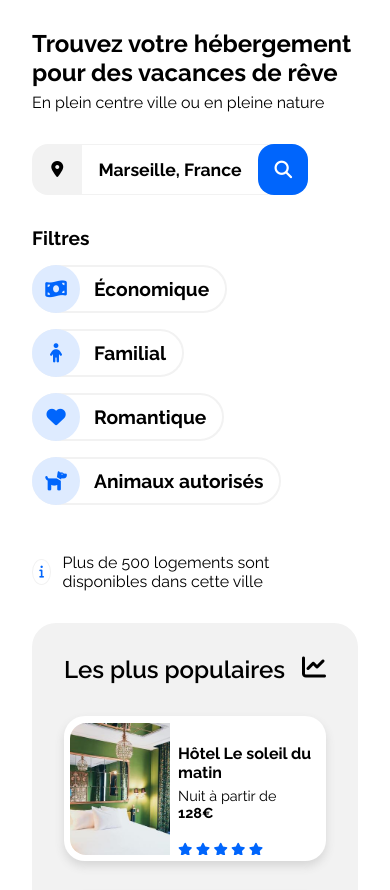
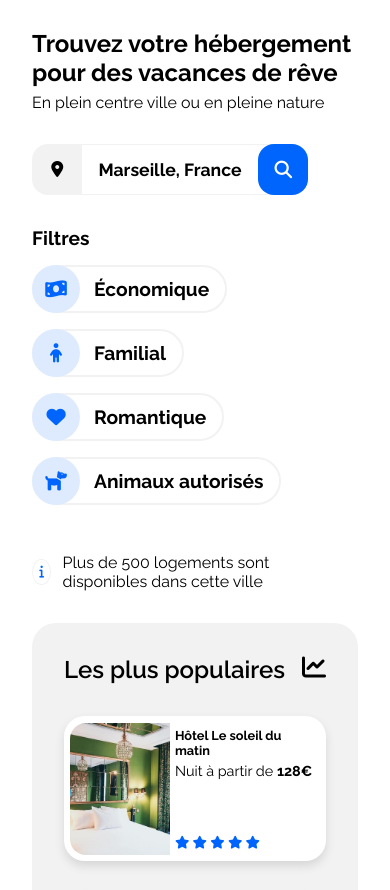
Before and after one commit to kamel04/KamelEddineNedjar_2_12012021, a plain HTML site: page index.html in a window 390 px wide. Shown: the part 140-1030 px from the top of the page. Drawn offline with Linux system fonts and the light colour scheme.

Commit message:
fin fin :D

```diff
--- a/css/style.css
+++ b/css/style.css
@@ -428,6 +428,15 @@ main {
   .hebergement {
     grid-template-columns: 1fr;
   }
+  .carte-hebergements-populaire-texte {
+    padding: 0.3rem;
+    height: 100%;
+  }
+}
+@media (max-width: 390px) {
+  .carte-hebergements-figure-legende-titre {
+    font-size: 0.8rem;
+  }
 }
 
 /*Activités*/
```
